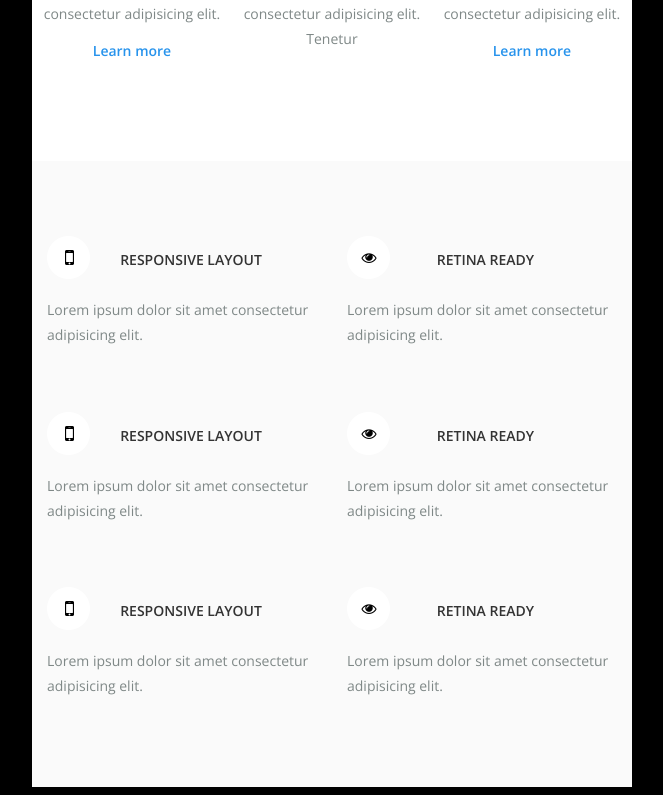
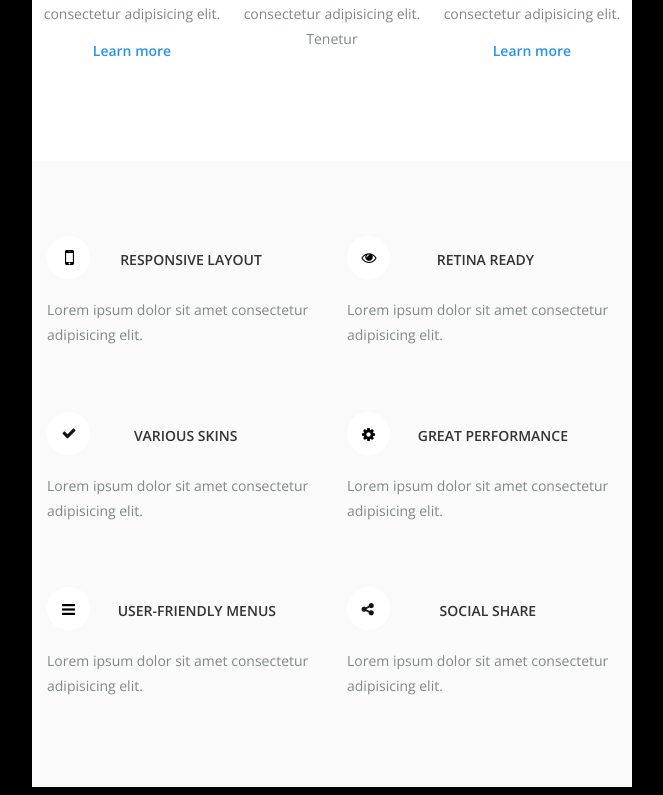
Before and after one commit to davidmfrost/html-email, a plain HTML site: page public/index.html in a window 1280 px wide. Shown: the part 2140-2935 px from the top of the page, without its empty margins (308-971 px from the left). Drawn offline with nearby package versions, Linux system fonts and the light colour scheme.

Commit message:
Update details section second and third row titles and icons

```diff
--- a/public/index.html
+++ b/public/index.html
@@ -359,10 +359,10 @@
                                 <!-- Start of icon table -->
                                 <table class="icon-table" width="100%" align="left" cellspacing="0" cellpadding="0" border="0" style="">
                                   <td>
-                                    <img src="/img/phone_icon.png" alt="">
+                                    <img src="/img/check_icon.png" alt="">
                                   </td>
                                   <td style="font-family: 'Open Sans', 'Helvetica Neue', Helvetica, Arial, 'Lucida Grande', sans-serif; color: #333333; padding: 0 0 0 15px; font-weight: 600; text-transform: uppercase; font-size: 14px;">
-                                    Responsive Layout
+                                    Various Skins
                                   </td>
                                 </table>
                                 <!-- End of icon table -->
@@ -382,10 +382,10 @@
                                 <!-- Start of icon table -->
                                 <table class="icon-table" width="100%" align="left" cellspacing="0" cellpadding="0" border="0" style="">
                                   <td>
-                                    <img src="/img/retina_icon.png" alt="">
+                                    <img src="/img/settings_icon.png" alt="">
                                   </td>
                                   <td style="font-family: 'Open Sans', 'Helvetica Neue', Helvetica, Arial, 'Lucida Grande', sans-serif; color: #333333; padding: 0 0 0 15px; font-weight: 600; text-transform: uppercase; font-size: 14px;">
-                                    Retina Ready
+                                    Great Performance
                                   </td>
                                 </table>
                                 <!-- End of icon table -->
@@ -417,10 +417,10 @@
                                 <!-- Start of icon table -->
                                 <table class="icon-table" width="100%" align="left" cellspacing="0" cellpadding="0" border="0" style="">
                                   <td>
-                                    <img src="/img/phone_icon.png" alt="">
+                                    <img src="/img/menu_icon.png" alt="">
                                   </td>
                                   <td style="font-family: 'Open Sans', 'Helvetica Neue', Helvetica, Arial, 'Lucida Grande', sans-serif; color: #333333; padding: 0 0 0 15px; font-weight: 600; text-transform: uppercase; font-size: 14px;">
-                                    Responsive Layout
+                                    User-friendly Menus
                                   </td>
                                 </table>
                                 <!-- End of icon table -->
@@ -440,10 +440,10 @@
                                 <!-- Start of icon table -->
                                 <table class="icon-table" width="100%" align="left" cellspacing="0" cellpadding="0" border="0" style="">
                                   <td>
-                                    <img src="/img/retina_icon.png" alt="">
+                                    <img src="/img/share_icon.png" alt="">
                                   </td>
                                   <td style="font-family: 'Open Sans', 'Helvetica Neue', Helvetica, Arial, 'Lucida Grande', sans-serif; color: #333333; padding: 0 0 0 15px; font-weight: 600; text-transform: uppercase; font-size: 14px;">
-                                    Retina Ready
+                                    Social Share
                                   </td>
                                 </table>
                                 <!-- End of icon table -->
```
